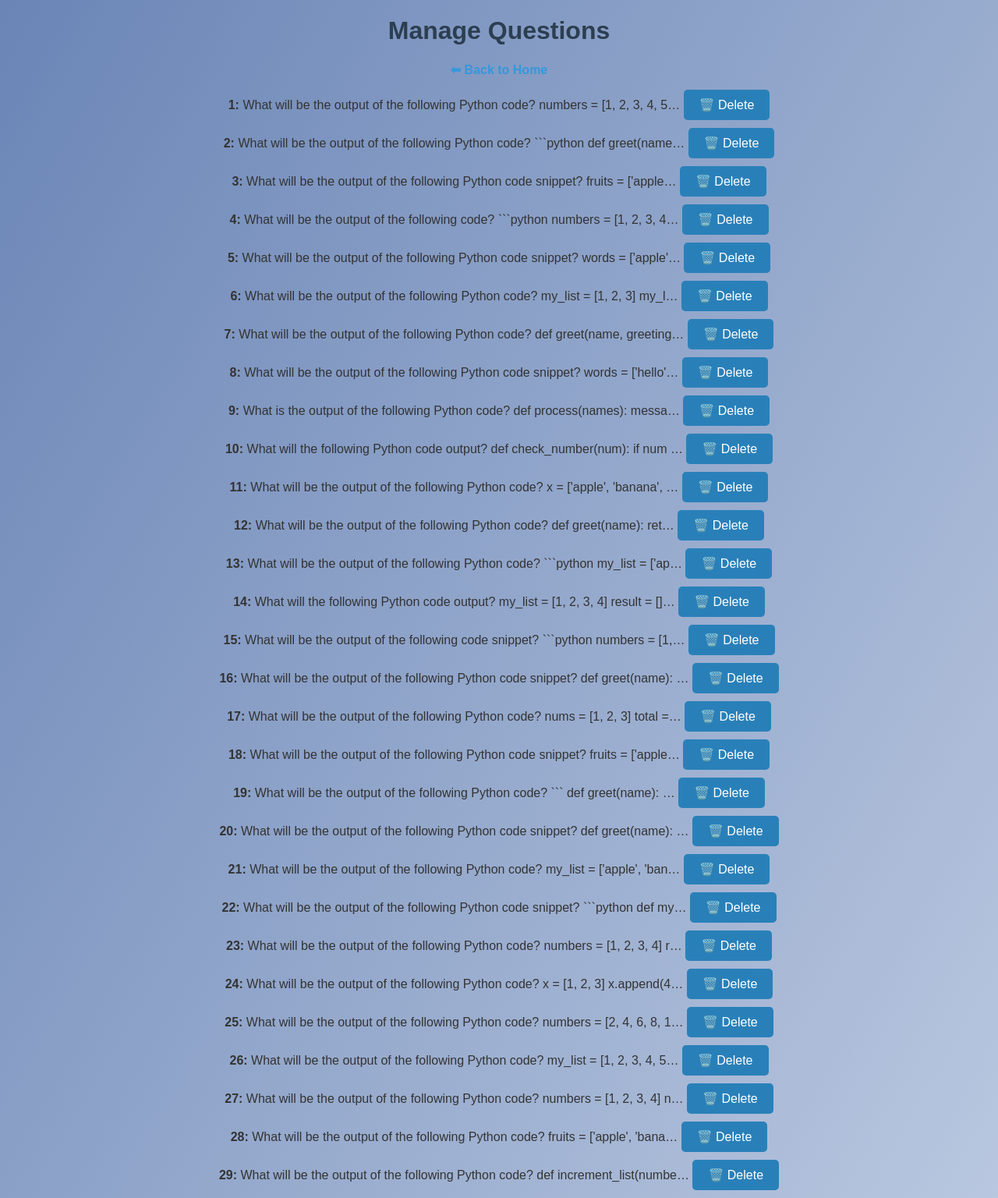
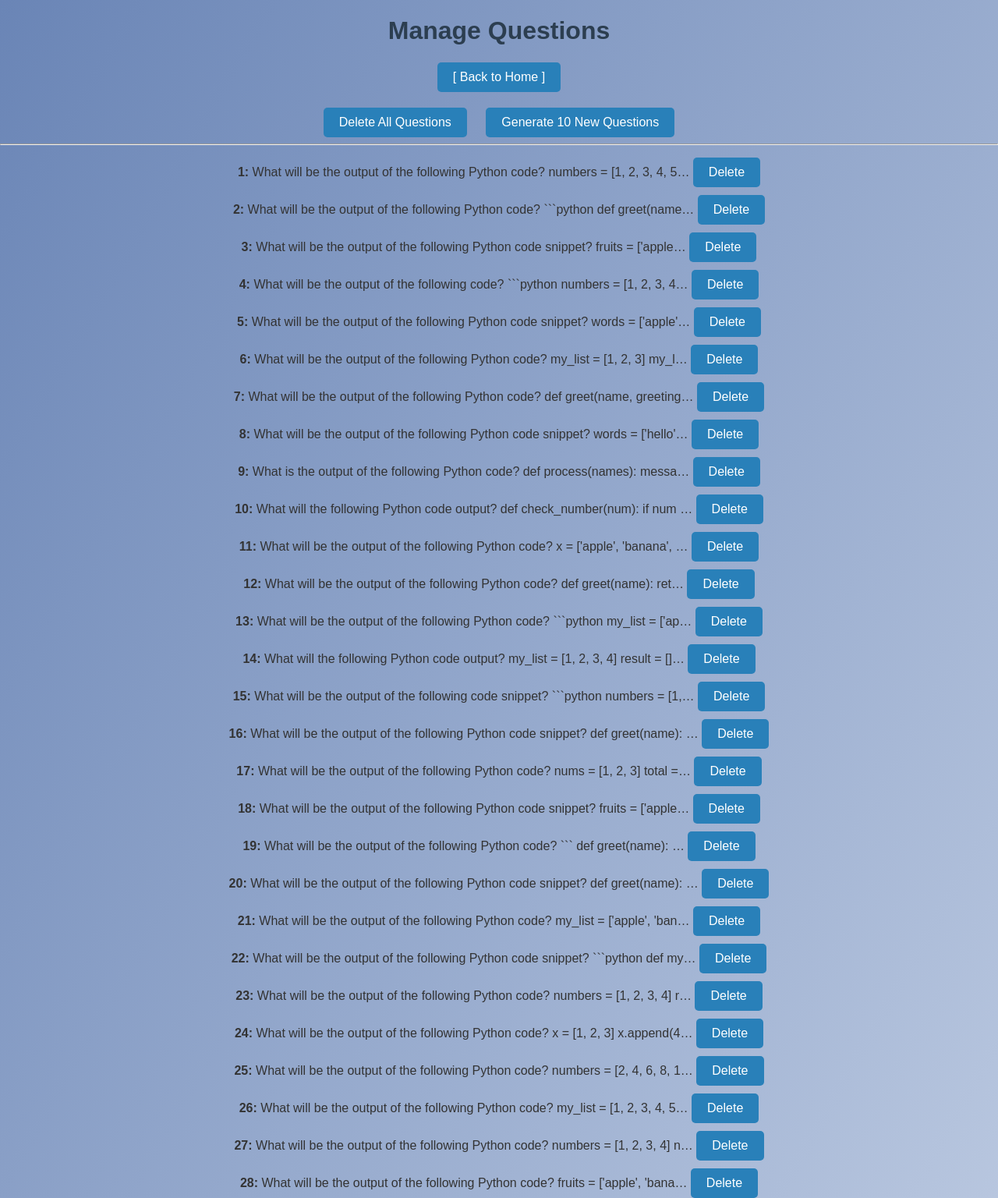
Before and after one commit to ethancw24/Databases, a Django app: page /manage-questions/ in a window 1280 px wide. Shown: the top 1536 px of the page at 78% size. Run offline with Django 4.2, Linux system fonts and the light colour scheme; a user stored in the database is signed in; data comes from the database, SQL or seed files in the repository; parts of the project's set-up code (start-up, migrations or seed data) failed here and were passed over.

Commit message:
Merge branch 'main' of https://github.com/ethancw24/Databases

```diff
--- a/project/settings.py
+++ b/project/settings.py
@@ -92,3 +92,4 @@ MEDIA_URL = '/media/'
 MEDIA_ROOT = BASE_DIR / 'media'
 
 DEFAULT_AUTO_FIELD = 'django.db.models.BigAutoField'
+LOGIN_URL = '/login/'
--- a/quiz/static/css/style.css
+++ b/quiz/static/css/style.css
@@ -1,4 +1,3 @@
-/* General Styles */
 body {
     font-family: 'Arial', sans-serif;
     background: linear-gradient(120deg, #6a85b6, #bac8e0);
--- a/quiz/takingQuiz.py
+++ b/quiz/takingQuiz.py
@@ -10,7 +10,6 @@ import json
 def home(request):
     return render(request, 'quiz/home.html')
 
-@login_required
 @login_required
 def start_quiz(request):
     questions = list(Question.objects.all())
--- a/quiz/templates/manage_users.html
+++ b/quiz/templates/manage_users.html
@@ -12,8 +12,8 @@
         {% for user in users %}
             <li>
                 <strong>{{ user.username }}</strong> ({{ user.email }})
-                {% if not user.is_superuser %}
-                <form method="post" action="{% url 'delete_user' user.id %}" style="display:inline;">
+                {% if not user.is_staff %}
+                <form method="post" action="{% url 'quiz:delete_user' user.id %}" style="display:inline;">
                     {% csrf_token %}
                     <button type="submit" onclick="return confirm('Are you sure you want to delete this user?')">🗑️ Delete</button>
                 </form>
--- a/quiz/templates/quiz/home.html
+++ b/quiz/templates/quiz/home.html
@@ -13,8 +13,8 @@
             <button type="submit">Take Quiz</button>
         </form>
         {% if user.is_staff %}
-            <p><a href="{% url 'quiz:manage_questions' %}">🔧 Manage Questions (Admin)</a></p>
-            <p><a href="{% url 'quiz:manage_users' %}">🔧 Manage Users (Admin)</a></p>
+                <a href="{% url 'quiz:manage_questions' %}">Manage Questions (Admin)</a>
+                <a href="{% url 'quiz:manage_users' %}">Manage Users (Admin)</a>
         {% endif %}
         <a href="{% url 'quiz:logout' %}">Logout</a>
     {% else %}
--- /dev/null
+++ b/quiz/templates/quiz/manage_questions.html
@@ -0,0 +1,41 @@
+{% load static %}
+<!DOCTYPE html>
+<html>
+<head>
+    <title>Manage Questions</title>
+    <link rel="stylesheet" href="{% static 'css/style.css' %}">
+</head>
+    <body>
+        <h1>Manage Questions</h1>
+        <div style="text-align: center; margin-bottom: 20px;">
+            <form action="{% url 'quiz:home' %}" method="get">
+                <button type="submit">[ Back to Home ]</button>
+            </form>
+        </div>
+
+        <form method="post" action="{% url 'quiz:delete_all_questions' %}" style="display:inline;">
+            {% csrf_token %}
+            <button type="submit" onclick="return confirm('Are you sure you want to delete ALL questions?')">Delete All Questions</button>
+        </form>
+
+        <form method="post" action="{% url 'quiz:generate_questions' %}" style="display:inline; margin-left: 20px;">
+            {% csrf_token %}
+            <button type="submit">Generate 10 New Questions</button>
+        </form>
+
+        <hr>
+            <ul>
+            {% for q in questions %}
+                <li>
+                    <strong>{{ q.qnum }}:</strong> {{ q.text|truncatechars:80 }}
+                    <form method="post" action="{% url 'quiz:delete_question' q.qnum %}" style="display:inline;">
+                        {% csrf_token %}
+                        <button type="submit" onclick="return confirm('Delete this question?')">Delete</button>
+                    </form>
+                </li>
+            {% empty %}
+                <li>No questions found.</li>
+            {% endfor %}
+        </ul>
+    </body>
+</html>
--- a/quiz/urls.py
+++ b/quiz/urls.py
@@ -13,4 +13,7 @@ urlpatterns = [
     path('manage-questions/', views.manage_questions, name='manage_questions'),
     path('manage-users/', views.manage_users, name='manage_users'),
     path('delete-question/<int:qnum>/', views.delete_question, name='delete_question'),
+    path('delete-user/<int:user_id>/', views.delete_user, name='delete_user'),
+    path('delete-all-questions/', views.delete_all_questions, name='delete_all_questions'),
+    path('generate-questions/', views.generate_questions, name='generate_questions'),
 ]
--- a/quiz/views.py
+++ b/quiz/views.py
@@ -1,11 +1,16 @@
 from django.shortcuts import render, redirect
 from django.contrib.auth import login, authenticate, logout
 from django.contrib.auth.forms import AuthenticationForm
-from django.contrib.auth.decorators import login_required
+from django.contrib.auth.decorators import login_required, user_passes_test
 from django.contrib.admin.views.decorators import staff_member_required
-from django.shortcuts import get_object_or_404, redirect
+from django.http import HttpResponseRedirect
+from django.urls import reverse
 from .forms import RegisterForm
-from .models import Question, RightAnswer, RegisteredUser
+from .models import Question, RightAnswer, User
+from django.views.decorators.http import require_POST
+from django.shortcuts import get_object_or_404, redirect, render
+from quiz.models import Question
+from.generate_question import save_to_db
 import random
 
 def home(request):
@@ -40,18 +45,39 @@ def logout_view(request):
 @staff_member_required
 def manage_questions(request):
     questions = Question.objects.all()
-    return render(request, 'manage_questions.html', {'questions': questions})
+    return render(request, 'quiz/manage_questions.html', {'questions': questions})
 
 @staff_member_required
 def manage_users(request):
-    users = RegisteredUser.objects.all()
+    users = User.objects.all()
     return render(request, 'manage_users.html', {'users': users})
 
+@require_POST
+def delete_question(request, qnum):
+    Question.objects.filter(qnum=qnum).delete()
+    return redirect('quiz:manage_questions')
+
 @staff_member_required
-def delete_question(request, qnum):
-    question = get_object_or_404(Question, qnum=qnum)
-    question.delete()  # This also deletes the related RightAnswer due to on_delete=models.CASCADE
+@require_POST
+def delete_all_questions(request):
+    Question.objects.all().delete()
     return redirect('quiz:manage_questions')
+
+@staff_member_required
+@require_POST
+def generate_questions(request):
+    count = 0
+    for _ in range(10):
+        if save_to_db():
+            count += 1
+    return redirect('quiz:manage_questions')
+
+@staff_member_required
+def delete_user(request, user_id):
+    user = User.objects.get(id=user_id)
+    if not user.is_staff:  # Don't delete admin accounts
+        user.delete()
+    return redirect('quiz:manage_users')
 
 @login_required
 def start_quiz(request):
```
Also changed, not shown: quiz/quiz.py (deleted, +0 -40 lines).
